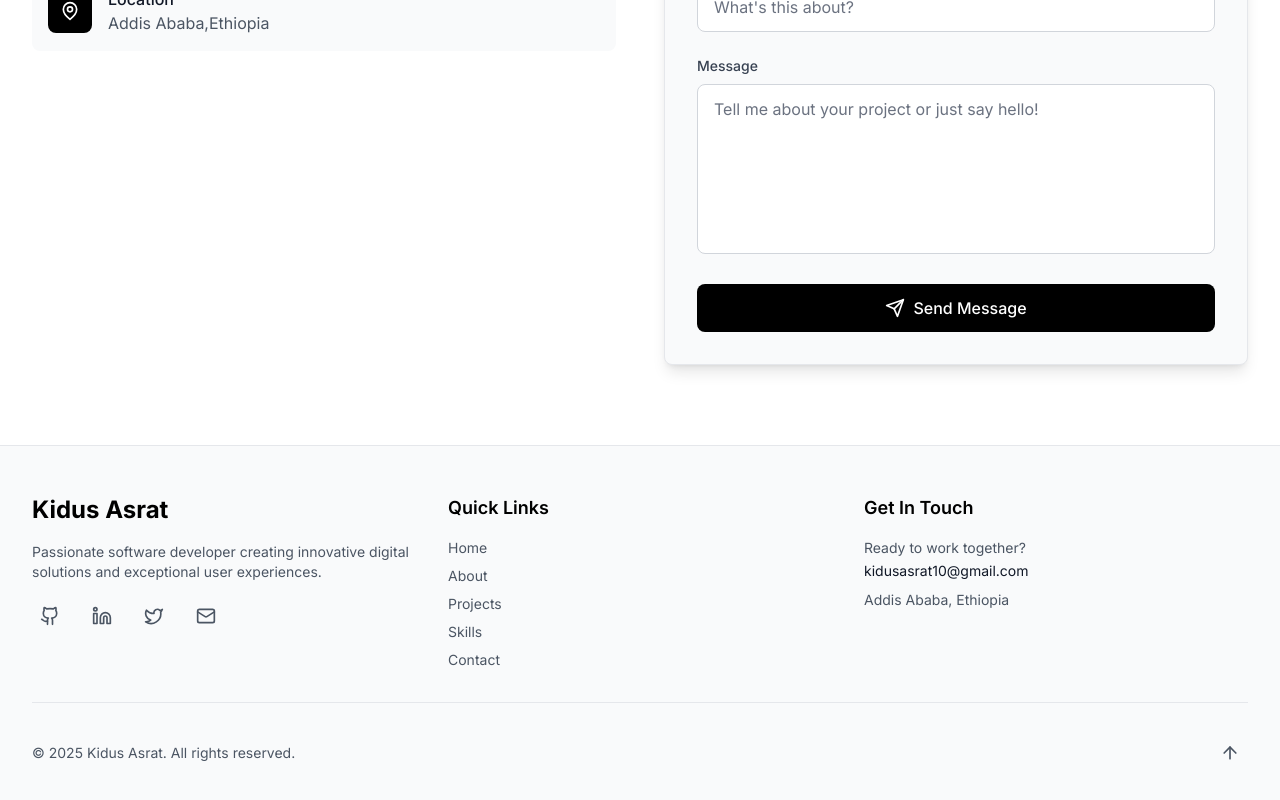
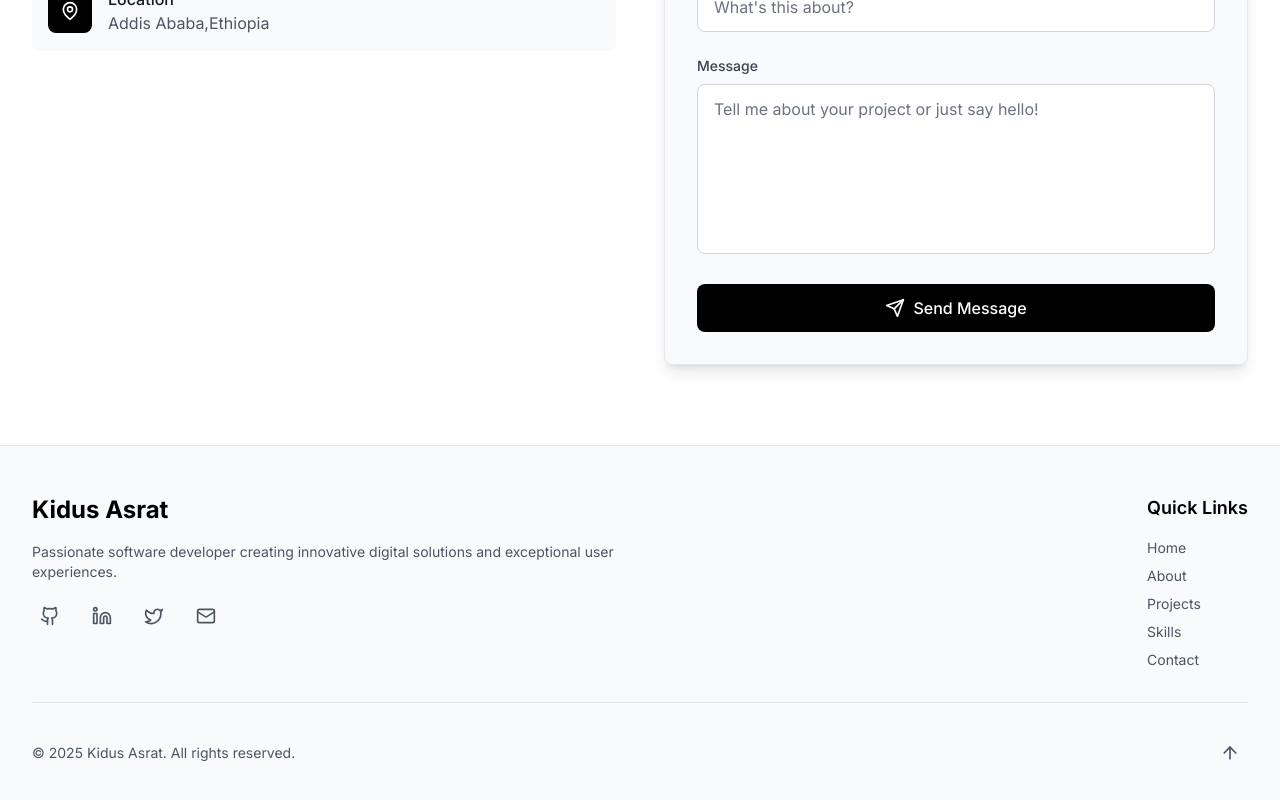
Before and after one commit to kmax11/Portfolio, a React (Vite) app: page / in a window 1280 px wide. Shown: the part 4218-5018 px from the top of the page. Built offline with nearby package versions, Linux system fonts and the light colour scheme.

Commit message:
refactor: simplify Footer layout and remove unused Contact Info section; update Skills component to include Docker and Selenium

```diff
--- a/src/components/Footer.tsx
+++ b/src/components/Footer.tsx
@@ -1,4 +1,3 @@
-import React from "react";
 import { Linkedin, Mail, ArrowUp, Twitter, Github } from "lucide-react";
 
 interface FooterProps {
@@ -21,11 +20,10 @@ export default function Footer({ darkMode }: FooterProps) {
       }`}
     >
       <div className="max-w-7xl mx-auto px-4 sm:px-6 lg:px-8">
-        <div className="grid grid-cols-1 md:grid-cols-3 gap-8">
+        <div className="grid grid-cols-1 md:grid-cols-2 gap-8">
           {/* Brand */}
           <div className="space-y-4">
             <div className="flex items-center gap-3">
-
               <span
                 className={`text-2xl font-bold ${
                   darkMode ? "text-white" : "text-black"
@@ -93,7 +91,7 @@ export default function Footer({ darkMode }: FooterProps) {
           </div>
 
           {/* Quick Links */}
-          <div className="space-y-4">
+          <div className="space-y-4 md:justify-self-end">
             <h4
               className={`text-lg font-semibold ${
                 darkMode ? "text-white" : "text-black"
@@ -101,7 +99,7 @@ export default function Footer({ darkMode }: FooterProps) {
             >
               Quick Links
             </h4>
-            <nav className="space-y-2">
+            <nav className="space-y-2 text-left">
               {[
                 { href: "#home", label: "Home" },
                 { href: "#about", label: "About" },
@@ -122,43 +120,6 @@ export default function Footer({ darkMode }: FooterProps) {
                 </a>
               ))}
             </nav>
-          </div>
-
-          {/* Contact Info */}
-          <div className="space-y-4">
-            <h4
-              className={`text-lg font-semibold ${
-                darkMode ? "text-white" : "text-black"
-              }`}
-            >
-              Get In Touch
-            </h4>
-            <div className="space-y-2">
-              <p
-                className={`text-sm ${
-                  darkMode ? "text-gray-400" : "text-gray-600"
-                }`}
-              >
-                Ready to work together?
-              </p>
-              <a
-                href="mailto:kidusasrat10@gmail.com"
-                className={`text-sm transition-colors ${
-                  darkMode
-                    ? "text-gray-200 hover:text-white"
-                    : "text-gray-900 hover:text-black"
-                }`}
-              >
-                kidusasrat10@gmail.com
-              </a>
-              <p
-                className={`text-sm ${
-                  darkMode ? "text-gray-400" : "text-gray-600"
-                }`}
-              >
-                Addis Ababa, Ethiopia
-              </p>
-            </div>
           </div>
         </div>
 
--- a/src/components/Skills.tsx
+++ b/src/components/Skills.tsx
@@ -9,7 +9,6 @@ export default function Skills({ darkMode }: SkillsProps) {
     // Frontend
     { name: "React", icon: "react", category: "Frontend" },
     { name: "HTML5", icon: "html5", category: "Frontend" },
-    { name: "CSS3", icon: "css3", category: "Frontend" },
     { name: "Bootstrap", icon: "bootstrap", category: "Frontend" },
     { name: "Tailwind CSS", icon: "tailwindcss", category: "Frontend" },
     { name: "JavaScript", icon: "javascript", category: "Frontend" },
@@ -34,11 +33,12 @@ export default function Skills({ darkMode }: SkillsProps) {
 
     // Tools
     { name: "Git", icon: "git", category: "Others" },
+    { name: "Docker", icon: "docker", category: "Others" },
+    { name: "Selenium", icon: "selenium", category: "Others" },
     { name: "GitHub", icon: "github", category: "Others" },
     { name: "Flutter", icon: "flutter", category: "Others" },
     { name: "Figma", icon: "figma", category: "Others" },
     { name: "Postman", icon: "postman", category: "Others" },
-    { name: "VS Code", icon: "visualstudiocode", category: "Others" },
   ];
 
   return (
```
